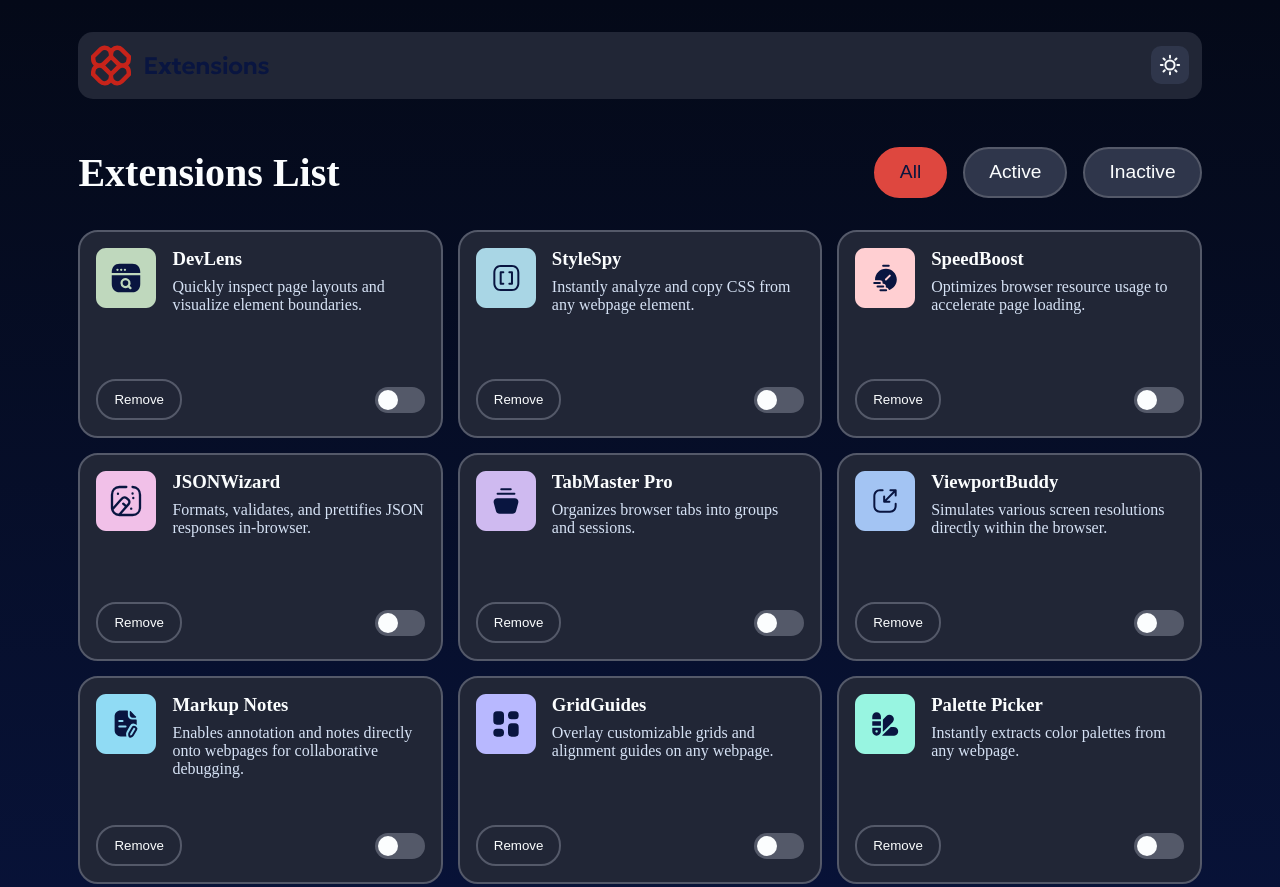
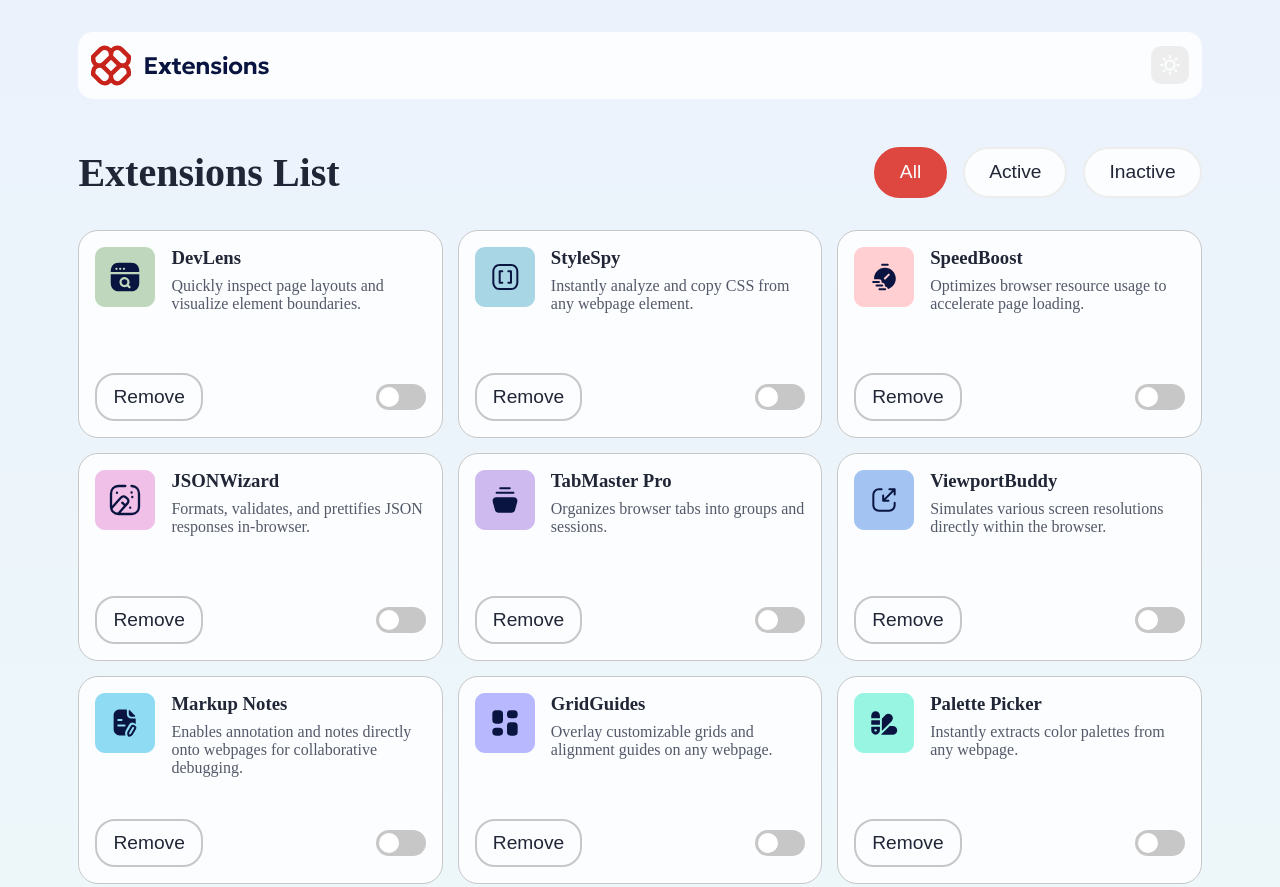
Before and after one commit to higor-costa/gerenciador-de-extensoes, a website built with webpack: page index.html in a window 1280 px wide. Shown: the top 887 px of the page. Built offline with nearby package versions, Linux system fonts and the light colour scheme; a web font is replaced by a local one.

Commit message:
style(tema escuro/claro): adapta as cores de acordo com o tema
Adapta as cores da página de acodo com o padrão do dispositivo ou escolha do do usuário

```diff
--- a/assets/css/style.css
+++ b/assets/css/style.css
@@ -43,6 +43,10 @@
 /* Gradiente */
 --Gradiente-claro: linear-gradient(180deg, #EBF2FC 0%, #EEF8F9 100%);
 --Gradiente-escuro: linear-gradient(180deg, #040918 0%, #091540 100%);
+}
+
+html {
+  color-scheme: light;
 }
 
 /* Body */
@@ -118,10 +122,10 @@ body {
 }
 
 .extensions__filters-button {
-  background-color: var(--Neutro-700);
+  background-color: var(--Neutro-800);
   padding: 1rem 1.5rem;
   border-radius: 50px;
-  border: 2px solid var(--Neutro-600);
+  border: 2px solid var(--Neutro-700);
   color: var(--Neutro-0);
   cursor: pointer;
   font-size: 1.2rem;
@@ -131,7 +135,7 @@ body {
 
 .extensions__filters-button:focus {
   box-shadow:
-  0px 0px 0px 2px var(--Neutro-900),
+  0px 0px 0px 2px var(--Neutro-800),
   0px 0px 0px 5px var(--Vermelho-400);
 }
 
@@ -142,7 +146,7 @@ body {
 .extensions__filters-button--active {
   background-color: var(--Vermelho-500);
   border-color: var(--Vermelho-500);
-  color: var(--Neutro-900);
+  color: var(--Neutro-800);
 }
 
 .extensions__filters-button--active:hover {
@@ -164,7 +168,7 @@ body {
   flex-direction: column;
   justify-content: space-between;
   background-color: var(--Neutro-800);
-  border: 2px solid var(--Neutro-600);
+  border: 1px solid var(--Neutro-600);
   border-radius: 20px;
   padding: 1rem;
   color: var(--Neutro-0);
@@ -182,7 +186,7 @@ body {
 }
 
 .card__description {
-  color: var(--Neutro-200);
+  color: var(--Neutro-100);
 }
 
 .card__buttons {
@@ -201,20 +205,22 @@ body {
   border: 2px solid var(--Neutro-600);
   padding: .7rem 1rem;
   border-radius: 20px;
+  font-size: 1.2rem;
+  font-weight: 500;
 }
 
 .card__button-remove:focus {
   box-shadow:
-  0px 0px 0px 2px var(--Neutro-900),
+  0px 0px 0px 2px var(--Neutro-800),
   0px 0px 0px 3px var(--Vermelho-400);
-  border-color: 0px 0px 0px 2px var(--Neutro-900);
-  background-color: var(--Neutro-600);
+  border: 2px solid var(--Neutro-700);
+  background-color: var(--Neutro-700);
 }
 
 .card__button-remove:hover {
   background-color: var(--Vermelho-500);
   border-color: var(--Vermelho-500);
-  color: var(--Neutro-900);
+  color: var(--Neutro-800);
 }
 
 .card__button-status {
@@ -248,7 +254,7 @@ body {
   height: 20px;
   width: 20px;
   border-radius: 50%;
-  background-color: var(--Neutro-0);
+  background-color:white;
   left: 3px;
   bottom: 3px;
   transition: transform .4s;
@@ -304,3 +310,49 @@ body {
     grid-template-columns: repeat(3, 1fr);
   }
 }
+
+@media (prefers-color-scheme: light) {
+  :root {
+    --Gradiente-escuro: linear-gradient(180deg, #EBF2FC 0%, #EEF8F9 100%);
+    --Neutro-800: hsl(200, 60%, 99%); /* Neutro-0 */
+    --Neutro-0: hsl(226, 25%, 17%); /* Neutro-800 */
+    --Neutro-700: hsl(0, 0%, 93%); /* Neutro-100 */
+    --Neutro-100: hsl(226, 11%, 37%); /* Neutro-600 */
+    --Neutro-600: hsl(0, 0%, 78%); /* Neutro-300 */
+  }
+}
+
+@media (prefers-color-scheme: dark) {
+  :root {
+    --Gradiente-escuro:   linear-gradient(180deg, #040918 0%, #091540 100%);
+    --Neutro-800: hsl(226, 25%, 17%);
+    --Neutro-0: hsl(200, 60%, 99%);
+    --Neutro-700: hsl(225, 23%, 24%);
+    --Neutro-100: hsl(0, 0%, 93%);
+    --Neutro-600: hsl(226, 11%, 37%);
+  }
+
+  html {
+    color-scheme: dark;
+  }
+}
+
+[mode-light-dark="light"] {
+  color-scheme: light;
+  --Gradiente-escuro: linear-gradient(180deg, #EBF2FC 0%, #EEF8F9 100%);
+  --Neutro-800: hsl(200, 60%, 99%); /* Neutro-0 */
+  --Neutro-0: hsl(226, 25%, 17%); /* Neutro-800 */
+  --Neutro-700: hsl(0, 0%, 93%); /* Neutro-100 */
+  --Neutro-100: hsl(226, 11%, 37%); /* Neutro-600 */
+  --Neutro-600: hsl(0, 0%, 78%); /* Neutro-300 */
+}
+
+[mode-light-dark="dark"] {
+  color-scheme: dark;
+  --Gradiente-escuro:   linear-gradient(180deg, #040918 0%, #091540 100%);
+  --Neutro-800: hsl(226, 25%, 17%);
+  --Neutro-0: hsl(200, 60%, 99%);
+  --Neutro-700: hsl(225, 23%, 24%);
+  --Neutro-100: hsl(0, 0%, 93%);
+  --Neutro-600: hsl(226, 11%, 37%);
+}
```
